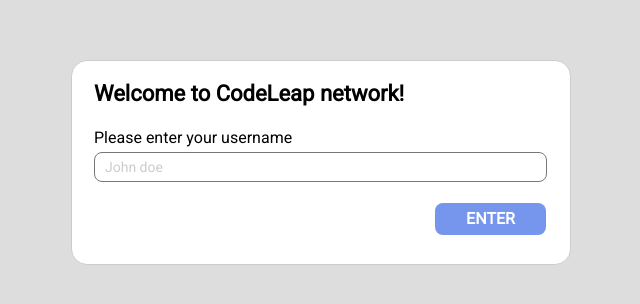
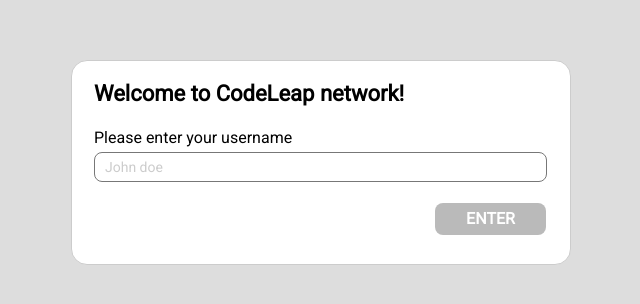
Before and after one commit to caiobacode/codeleap, a React (Create React App) app: page / in a window 1280 px wide. Shown: the part 238-542 px from the top of the page, without its empty margins (319-959 px from the left). Built offline with nearby package versions, Linux system fonts and the light colour scheme.

Commit message:
feat: disable btn when empyty fields

```diff
--- a/src/components/SignupForm.js
+++ b/src/components/SignupForm.js
@@ -1,15 +1,30 @@
-import React from 'react';
+import React, { useState } from 'react';
 
-export default function SignupForm () {
+export default function SignupForm (history) {
+  const [username, setUsername] = useState('');
+
   return (
     <div className='signup-form'>
       <h1 className='signup-title'>Welcome to CodeLeap network!</h1>
       <div>
-      <span className='signup-text'>Please enter your username</span>
-      <input placeholder='John doe' className='signup-input' type='text'></input>
+        <span className='signup-text'>Please enter your username</span>
+        <input
+          value={username}
+          onChange={({ target: { value } }) => setUsername(value)}
+          placeholder='John doe'
+          className='signup-input'
+          type='text'
+        />
       </div>
       <div className='btn-div'>
-        <button className='signup-btn' type='button'>ENTER</button>
+        <button
+          onClick={() => console.log('btn-enabled')}
+          disabled={username === ''}
+          className='signup-btn'
+          type='button'
+        >
+          ENTER
+        </button>
       </div>
     </div>
   );
--- a/src/style/Signup.css
+++ b/src/style/Signup.css
@@ -52,6 +52,15 @@
   background: #FFFFFF;
 }
 
+.signup-input:focus {
+  outline: none;
+  border: solid #7695EC 1px;
+}
+
+.signup-input:hover {
+  border: solid #4b75e7 1px;
+}
+
 .signup-input::placeholder {
   color: #cccccc;
 }
@@ -66,6 +75,7 @@
 .signup-btn {
   width: 111px;
   height: 32px;
+  cursor: pointer;
   font-family: 'Roboto';
   font-style: normal;
   font-weight: 700;
@@ -74,4 +84,16 @@
   border-radius: 8px;
   color: white;
   background: #7695EC;
+  transition: 150ms ease-in-out;
 }
+
+.signup-btn:not([disabled]):hover {
+  background: #4b75e7;
+  transform: scale(1.04);
+}
+
+.signup-btn:disabled {
+  cursor: auto;
+  opacity: 0.5;
+  background: #777777;
+}
```
Also changed, not shown: .eslintrc.js.
